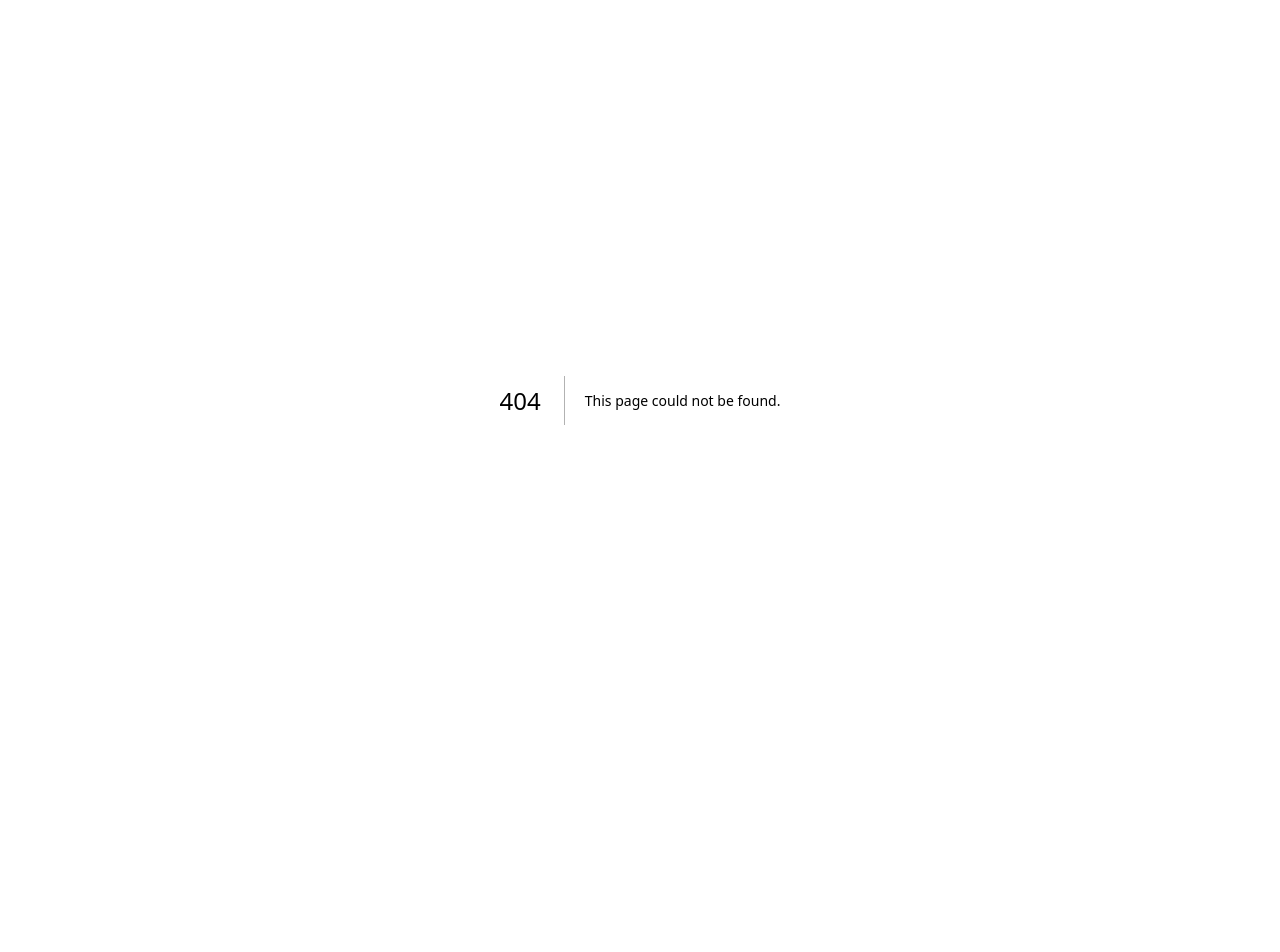
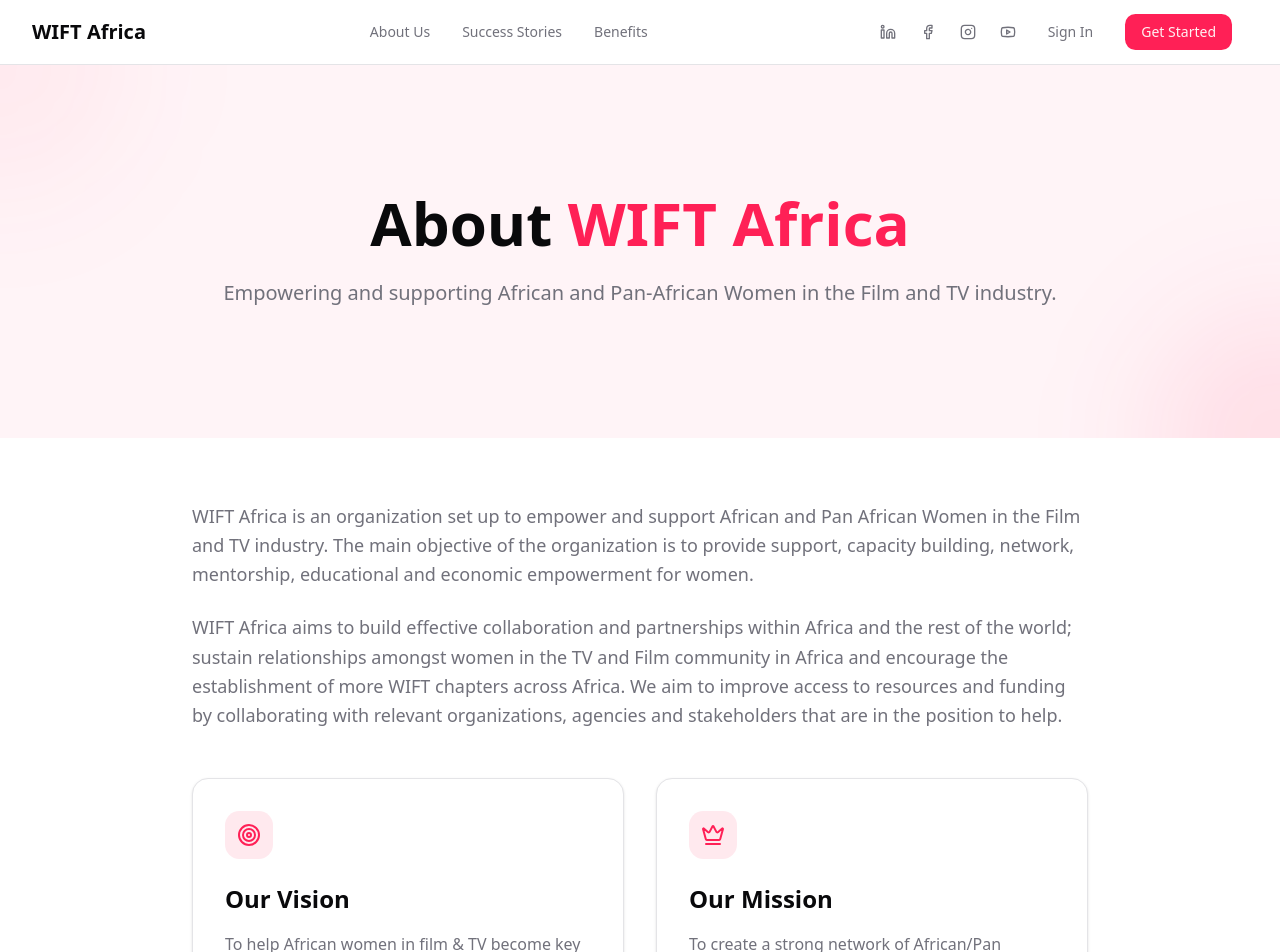
Before and after one commit to gfa-frontend-team/WIFT-Africa-Website, a Next.js app: page /about in a window 1280 px wide. Before the commit this address had no page. Shown: the top 952 px of the page. Before the commit the page ends 800 px from the top, so only its background shows below. Built offline with nearby package versions, Linux system fonts and the light colour scheme.

Commit message:
feat: add about us page, smooth transitions, and nav updates

```diff
--- /dev/null
+++ b/app/about/page.tsx
@@ -0,0 +1,73 @@
+'use client';
+
+import LandingLayout from '@/components/layout/LandingLayout';
+import { Network, Crown, Target } from 'lucide-react';
+import Image from 'next/image';
+
+export default function AboutPage() {
+  return (
+    <LandingLayout>
+      <div className="min-h-screen bg-background">
+        {/* Hero Section */}
+        <section className="relative overflow-hidden py-20 lg:py-32 bg-primary/5">
+          <div className="container mx-auto px-4 relative z-10">
+            <div className="max-w-4xl mx-auto text-center">
+              <h1 className="text-4xl md:text-5xl lg:text-6xl font-bold text-foreground mb-6">
+                About <span className="text-primary">WIFT Africa</span>
+              </h1>
+              <p className="text-xl text-muted-foreground leading-relaxed">
+                Empowering and supporting African and Pan-African Women in the Film and TV industry.
+              </p>
+            </div>
+          </div>
+
+          {/* Decorative background elements */}
+          <div className="absolute top-0 left-0 w-64 h-64 bg-primary/5 rounded-full blur-3xl -translate-x-1/2 -translate-y-1/2" />
+          <div className="absolute bottom-0 right-0 w-64 h-64 bg-primary/10 rounded-full blur-3xl translate-x-1/2 translate-y-1/2" />
+        </section>
+
+        {/* Main Content */}
+        <section className="py-16">
+            <div className="container mx-auto px-4">
+                <div className="max-w-4xl mx-auto space-y-12">
+
+                    {/* About Text */}
+                    <div className="prose prose-lg dark:prose-invert max-w-none">
+                        <p className="text-lg text-muted-foreground leading-relaxed">
+                            WIFT Africa is an organization set up to empower and support African and Pan African Women in the Film and TV industry. The main objective of the organization is to provide support, capacity building, network, mentorship, educational and economic empowerment for women.
+                        </p>
+                        <p className="text-lg text-muted-foreground leading-relaxed mt-6">
+                            WIFT Africa aims to build effective collaboration and partnerships within Africa and the rest of the world; sustain relationships amongst women in the TV and Film community in Africa and encourage the establishment of more WIFT chapters across Africa. We aim to improve access to resources and funding by collaborating with relevant organizations, agencies and stakeholders that are in the position to help.
+                        </p>
+                    </div>
+
+                    {/* Vision & Mission Cards */}
+                    <div className="grid grid-cols-1 md:grid-cols-2 gap-8 mt-12">
+                        <div className="bg-card border border-border rounded-2xl p-8 shadow-sm hover:shadow-md transition-all group">
+                            <div className="w-12 h-12 bg-primary/10 rounded-xl flex items-center justify-center mb-6 text-primary group-hover:scale-110 transition-transform">
+                                <Target className="h-6 w-6" />
+                            </div>
+                            <h3 className="text-2xl font-bold text-foreground mb-4">Our Vision</h3>
+                            <p className="text-muted-foreground leading-relaxed">
+                                To help African women in film & TV become key industry players through networking, capacity building, mentorship and access to funding.
+                            </p>
+                        </div>
+
+                        <div className="bg-card border border-border rounded-2xl p-8 shadow-sm hover:shadow-md transition-all group">
+                             <div className="w-12 h-12 bg-primary/10 rounded-xl flex items-center justify-center mb-6 text-primary group-hover:scale-110 transition-transform">
+                                <Crown className="h-6 w-6" />
+                            </div>
+                            <h3 className="text-2xl font-bold text-foreground mb-4">Our Mission</h3>
+                            <p className="text-muted-foreground leading-relaxed">
+                                To create a strong network of African/Pan African women in Film & TV.
+                            </p>
+                        </div>
+                    </div>
+
+                </div>
+            </div>
+        </section>
+      </div>
+    </LandingLayout>
+  );
+}
--- a/app/page.tsx
+++ b/app/page.tsx
@@ -225,31 +225,19 @@
       {/* About Us Section */}
       <section id="about" className="py-16 bg-muted/30">
         <div className="container mx-auto px-4">
-          <div className="max-w-4xl mx-auto">
-            <div className="text-center mb-12">
-              <h2 className="text-3xl md:text-4xl font-bold text-foreground mb-6">About Us</h2>
-              <p className="text-lg text-muted-foreground leading-relaxed mb-6">
-                WIFT Africa is an organization set up to empower and support African and Pan African Women in the Film and TV industry. The main objective of the organization is to provide support, capacity building, network, mentorship, educational and economic empowerment for women.
-              </p>
-              <p className="text-lg text-muted-foreground leading-relaxed">
-                WIFT Africa aims to build effective collaboration and partnerships within Africa and the rest of the world; sustain relationships amongst women in the TV and Film community in Africa and encourage the establishment of more WIFT chapters across Africa. We aim to improve access to resources and funding by collaborating with relevant organizations, agencies and stakeholders that are in the position to help.
-              </p>
-            </div>
+          <div className="max-w-4xl mx-auto text-center">
+            <h2 className="text-3xl md:text-4xl font-bold text-foreground mb-6">About Us</h2>
+            <p className="text-lg text-muted-foreground leading-relaxed mb-8">
+              WIFT Africa is an organization set up to empower and support African and Pan African Women in the Film and TV industry. We are dedicated to providing support, capacity building, networking, mentorship, and economic empowerment for women in our industry.
+            </p>
 
-            <div className="grid grid-cols-1 md:grid-cols-2 gap-8">
-              <div className="bg-card border border-border rounded-2xl p-8 hover:shadow-lg transition-all">
-                <h3 className="text-2xl font-bold text-primary mb-4">VISION</h3>
-                <p className="text-muted-foreground leading-relaxed">
-                  To help African women in film & TV become key industry players through networking, capacity building, mentorship and access to funding.
-                </p>
-              </div>
-              <div className="bg-card border border-border rounded-2xl p-8 hover:shadow-lg transition-all">
-                <h3 className="text-2xl font-bold text-primary mb-4">MISSION</h3>
-                <p className="text-muted-foreground leading-relaxed">
-                  To create a strong network of African/Pan African women in Film & TV.
-                </p>
-              </div>
-            </div>
+            <Link
+              href="/about"
+              className="inline-flex items-center justify-center whitespace-nowrap rounded-md text-sm font-medium ring-offset-background transition-colors focus-visible:outline-none focus-visible:ring-2 focus-visible:ring-ring focus-visible:ring-offset-2 disabled:pointer-events-none disabled:opacity-50 border border-input bg-background hover:bg-accent hover:text-accent-foreground h-11 px-8 py-2"
+            >
+              Read More
+              <ArrowRight className="ml-2 h-4 w-4" />
+            </Link>
           </div>
         </div>
       </section>
--- /dev/null
+++ b/app/template.tsx
@@ -0,0 +1,15 @@
+'use client'
+
+import { motion } from 'framer-motion'
+
+export default function Template({ children }: { children: React.ReactNode }) {
+  return (
+    <motion.div
+      initial={{ opacity: 0, y: 20 }}
+      animate={{ opacity: 1, y: 0 }}
+      transition={{ duration: 0.5, ease: 'easeInOut' }}
+    >
+      {children}
+    </motion.div>
+  )
+}
--- a/components/layout/LandingNavbar.tsx
+++ b/components/layout/LandingNavbar.tsx
@@ -2,17 +2,27 @@
 
 import { useState } from "react";
 import Link from "next/link";
+import { usePathname } from "next/navigation";
 import { Menu, X, Linkedin, Facebook, Instagram, Youtube } from "lucide-react";
 
 export default function LandingNavbar() {
   const [isMobileMenuOpen, setIsMobileMenuOpen] = useState(false);
+  const pathname = usePathname();
+  const isHome = pathname === '/';
 
   const navItems = [
+    { path: "/about", label: "About Us" },
     { path: "#success-stories", label: "Success Stories" },
     { path: "#benefits", label: "Benefits" },
   ];
 
   const handleSmoothScroll = (e: React.MouseEvent<HTMLAnchorElement>, path: string) => {
+    // If it's a page navigation (doesn't start with #), let it behave normally or use router
+    if (!path.startsWith('#')) {
+      setIsMobileMenuOpen(false);
+      return;
+    }
+
     e.preventDefault();
     const targetId = path.replace('#', '');
     const element = document.getElementById(targetId);
@@ -46,7 +56,11 @@
 
           {/* Navigation Links - Desktop */}
           <div className="hidden md:flex items-center space-x-8">
-            {navItems.map((item) => (
+            {navItems.map((item) => {
+              const isHashLink = item.path.startsWith('#');
+
+              if (isHashLink && isHome) {
+                return (
                   <a
                     key={item.path}
                     href={item.path}
@@ -55,7 +69,32 @@
                   >
                     {item.label}
                   </a>
-            ))}
+                );
+              }
+
+              if (isHashLink && !isHome) {
+                return (
+                  <Link
+                    key={item.path}
+                    href={`/${item.path}`}
+                    className="text-sm font-medium text-muted-foreground hover:text-foreground transition-colors"
+                  >
+                    {item.label}
+                  </Link>
+                );
+              }
+
+              // Normal link (e.g. /about)
+              return (
+                <Link
+                  key={item.path}
+                  href={item.path}
+                  className="text-sm font-medium text-muted-foreground hover:text-foreground transition-colors"
+                >
+                  {item.label}
+                </Link>
+              );
+            })}
           </div>
 
           {/* Right side actions */}
@@ -130,7 +169,11 @@
         {isMobileMenuOpen && (
           <div className="md:hidden border-t border-border py-4">
             <div className="space-y-2">
-              {navItems.map((item) => (
+              {navItems.map((item) => {
+                const isHashLink = item.path.startsWith('#');
+
+                if (isHashLink && isHome) {
+                  return (
                     <a
                       key={item.path}
                       href={item.path}
@@ -139,7 +182,34 @@
                     >
                       {item.label}
                     </a>
-              ))}
+                  );
+                }
+
+                if (isHashLink && !isHome) {
+                  return (
+                    <Link
+                      key={item.path}
+                      href={`/${item.path}`}
+                      onClick={() => setIsMobileMenuOpen(false)}
+                      className="block px-4 py-3 rounded-lg text-base font-medium text-muted-foreground hover:text-foreground hover:bg-muted transition-colors"
+                    >
+                      {item.label}
+                    </Link>
+                  );
+                }
+
+                // Normal link
+                return (
+                  <Link
+                    key={item.path}
+                    href={item.path}
+                    onClick={() => setIsMobileMenuOpen(false)}
+                    className="block px-4 py-3 rounded-lg text-base font-medium text-muted-foreground hover:text-foreground hover:bg-muted transition-colors"
+                  >
+                    {item.label}
+                  </Link>
+                );
+              })}
 
               {/* Mobile Auth Links */}
               <div className="border-t border-border pt-4 mt-4 space-y-2">
--- a/middleware.ts
+++ b/middleware.ts
@@ -31,6 +31,7 @@
     '/_next',
     '/favicon.ico',
     '/saved-posts',
+    '/about',
   ]
 
   // Check if pathname starts with any reserved route
```
Lines whose indentation alone changed are shown as unchanged.
